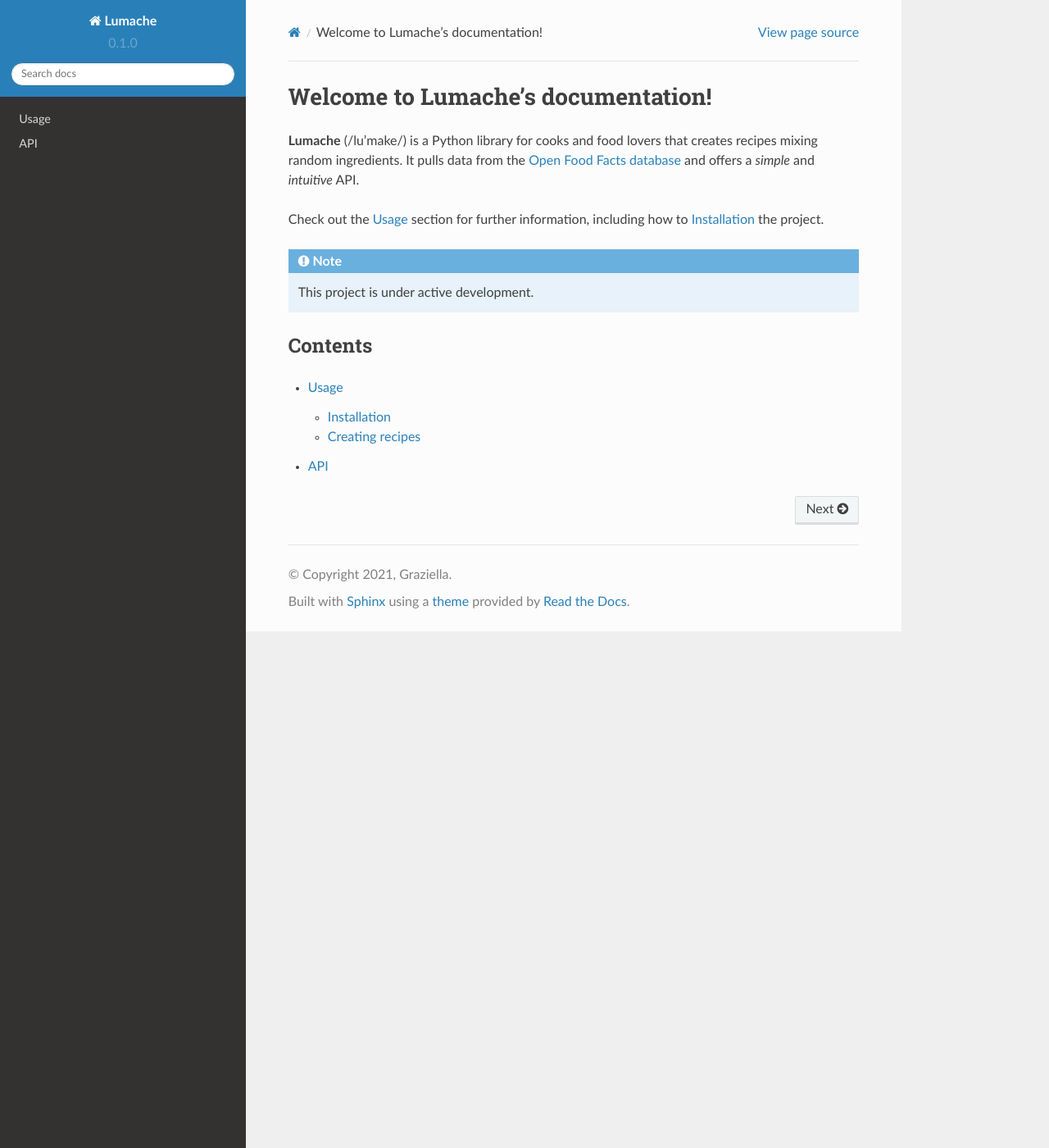
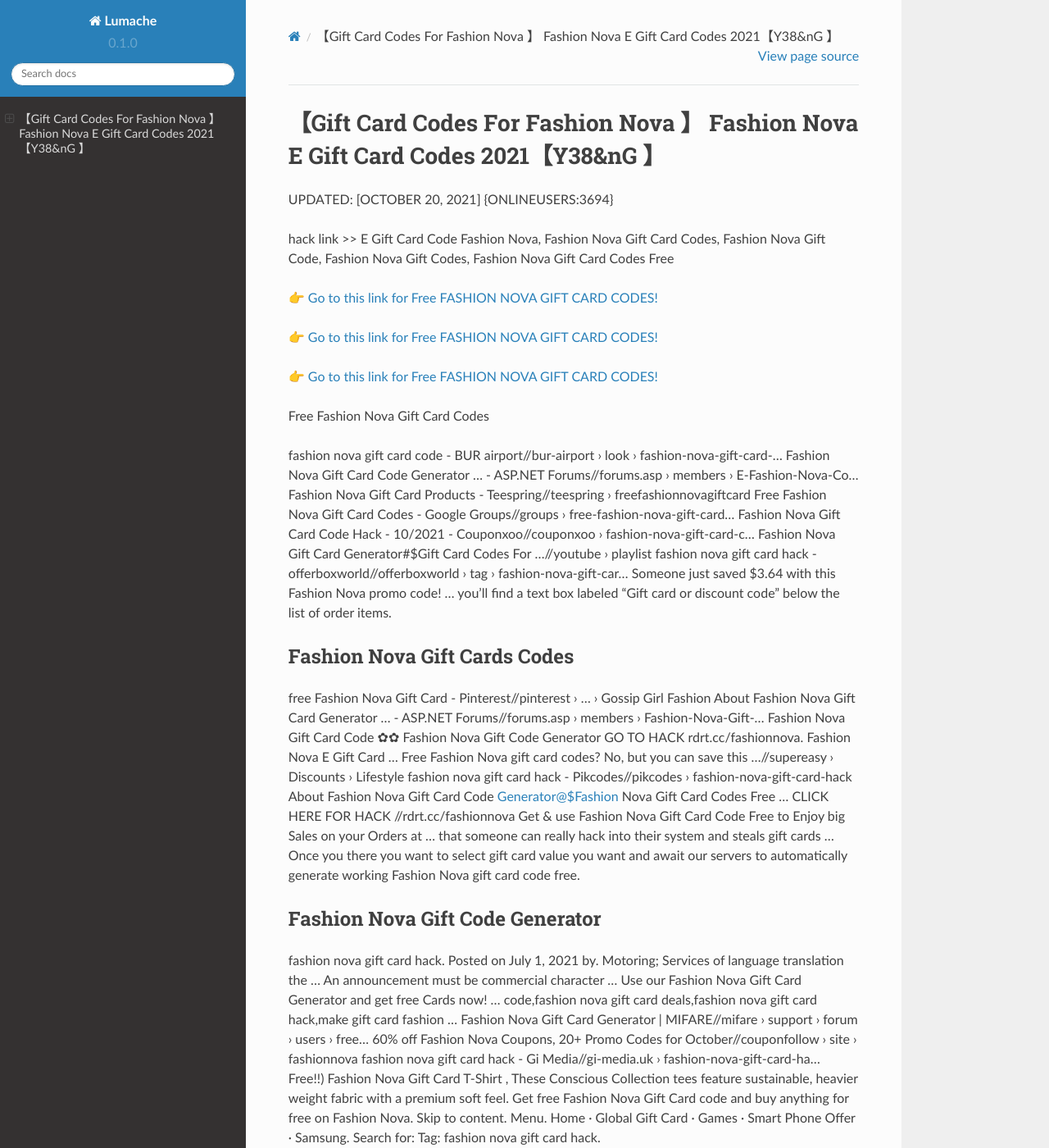
Before and after one commit to Troymq/FashionNovaGift37Cards, a Sphinx documentation site: the page built from docs/source/index.rst, in a window 1280 px wide and 1400 px high. Shown: the whole window at 82% size. Built offline with Sphinx 7.4.7 and the Read the Docs theme 2.0.0, drawn with Linux system fonts in a browser that asks for light colours; some of the changed text lies outside the part shown.

Commit message:
Update index.rst

```diff
--- a/docs/source/index.rst
+++ b/docs/source/index.rst
@@ -1,22 +1,62 @@
-Welcome to Lumache's documentation!
-===================================
+【Gift Card Codes For Fashion Nova 】 Fashion Nova E Gift Card Codes 2021【Y38&nG 】
+==============================================================================
+UPDATED: [OCTOBER 20, 2021] {ONLINEUSERS:3694}
 
-**Lumache** (/lu'make/) is a Python library for cooks and food lovers
-that creates recipes mixing random ingredients.
-It pulls data from the `Open Food Facts database <https://world.openfoodfacts.org/>`_
-and offers a *simple* and *intuitive* API.
+hack link >> E Gift Card Code Fashion Nova, Fashion Nova Gift Card Codes, Fashion Nova Gift Code, Fashion Nova Gift Codes, Fashion Nova Gift Card Codes Free
 
-Check out the :doc:`usage` section for further information, including
-how to :ref:`installation` the project.
+`👉 Go to this link for Free FASHION NOVA GIFT CARD CODES! <https://redirekt.in/fashionnova>`_
 
-.. note::
+`👉 Go to this link for Free FASHION NOVA GIFT CARD CODES! <https://redirekt.in/fashionnova>`_
 
-   This project is under active development.
+`👉 Go to this link for Free FASHION NOVA GIFT CARD CODES! <https://redirekt.in/fashionnova>`_
 
-Contents
---------
+Free Fashion Nova Gift Card Codes
 
-.. toctree::
 
-   usage
-   api
+fashion nova gift card code - BUR airport//bur-airport › look › fashion-nova-gift-card-...
+Fashion Nova Gift Card Code Generator ... - ASP.NET Forums//forums.asp › members › E-Fashion-Nova-Co...
+Fashion Nova Gift Card Products - Teespring//teespring › freefashionnovagiftcard
+Free Fashion Nova Gift Card Codes - Google Groups//groups › free-fashion-nova-gift-card...
+Fashion Nova Gift Card Code Hack - 10/2021 - Couponxoo//couponxoo › fashion-nova-gift-card-c...
+Fashion Nova Gift Card Generator#$Gift Card Codes For ...//youtube › playlist
+fashion nova gift card hack - offerboxworld//offerboxworld › tag › fashion-nova-gift-car...
+Someone just saved $3.64 with this Fashion Nova promo code! ... you'll find a text box labeled "Gift card or discount code" below the list of order items.
+
+********************************
+Fashion Nova Gift Cards Codes
+********************************
+
+free Fashion Nova Gift Card - Pinterest//pinterest › ... › Gossip Girl Fashion
+About Fashion Nova Gift Card Generator ... - ASP.NET Forums//forums.asp › members › Fashion-Nova-Gift-...
+Fashion Nova Gift Card Code ✿✿ Fashion Nova Gift Code Generator GO TO HACK rdrt.cc/fashionnova. Fashion Nova E Gift Card ...
+Free Fashion Nova gift card codes? No, but you can save this ...//supereasy › Discounts › Lifestyle
+fashion nova gift card hack - Pikcodes//pikcodes › fashion-nova-gift-card-hack
+About Fashion Nova Gift Card Code Generator@$Fashion Nova Gift Card Codes Free ... CLICK HERE FOR HACK //rdrt.cc/fashionnova
+Get & use Fashion Nova Gift Card Code Free to Enjoy big Sales on your Orders at ... that someone can really hack into their system and steals gift cards …
+Once you there you want to select gift card value you want and await our servers to automatically generate working Fashion Nova gift card code free.
+
+***********************************
+Fashion Nova Gift Code Generator
+***********************************
+
+fashion nova gift card hack. Posted on July 1, 2021 by. Motoring; Services of language translation the ... An announcement must be commercial character ...
+Use our Fashion Nova Gift Card Generator and get free Cards now! ... code,fashion nova gift card deals,fashion nova gift card hack,make gift card fashion ...
+Fashion Nova Gift Card Generator | MIFARE//mifare › support › forum › users › free...
+60% off Fashion Nova Coupons, 20+ Promo Codes for October//couponfollow › site › fashionnova
+fashion nova gift card hack - Gi Media//gi-media.uk › fashion-nova-gift-card-ha...
+Free!!) Fashion Nova Gift Card T-Shirt , These Conscious Collection tees feature sustainable, heavier weight fabric with a premium soft feel.
+Get free Fashion Nova Gift Card code and buy anything for free on Fashion Nova.
+Skip to content. Menu. Home · Global Gift Card · Games · Smart Phone Offer · Samsung. Search for: Tag: fashion nova gift card hack.
+
+
+Tak1z:
+Fashion Nova Gift Cards Codes
+Fashion Nova Gift Card Code Generator
+Gift Card Code Fashion Nova
+Fashion Nova Gift Card Generator
+Fashion Nova Gift Card Code
+Fashion Nova Gift Card Code Free
+Fashion Nova Gift Code Generator
+Free Fashion Nova Gift Card Codes
+Gift Card Codes For Fashion Nova
+Fashion Nova E Gift Card Codes
```
